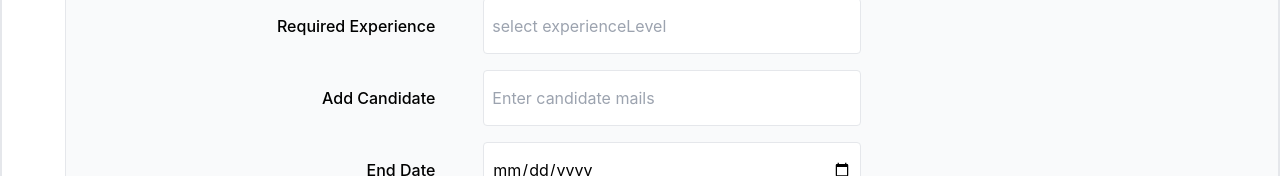
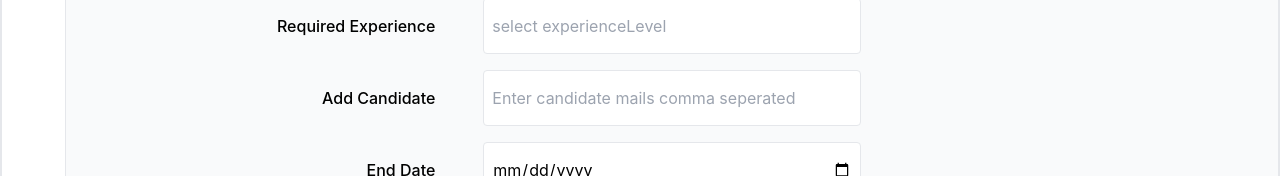
Before and after one commit to Manikanta-swamy/Cuvette, a React (Create React App) app in the folder cuvette-app/: page /dashboard/post-jobs in a window 1280 px wide. Shown: the part 378-554 px from the top of the page. Built offline with nearby package versions, Linux system fonts and the light colour scheme; sample sign-in values are in the browser's storage.

Commit message:
jobs changes

```diff
--- a/cuvette-app/src/components/jobs/PostJobs.js
+++ b/cuvette-app/src/components/jobs/PostJobs.js
@@ -128,7 +128,7 @@ const PostJobs = () => {
             type="text"
             name="candidateEmails"
             id="candidateEmails"
-            placeholder="Enter candidate mails"
+            placeholder="Enter candidate mails comma seperated"
             value={formData.candidateEmails}
             onChange={handleChange}
             required
```
